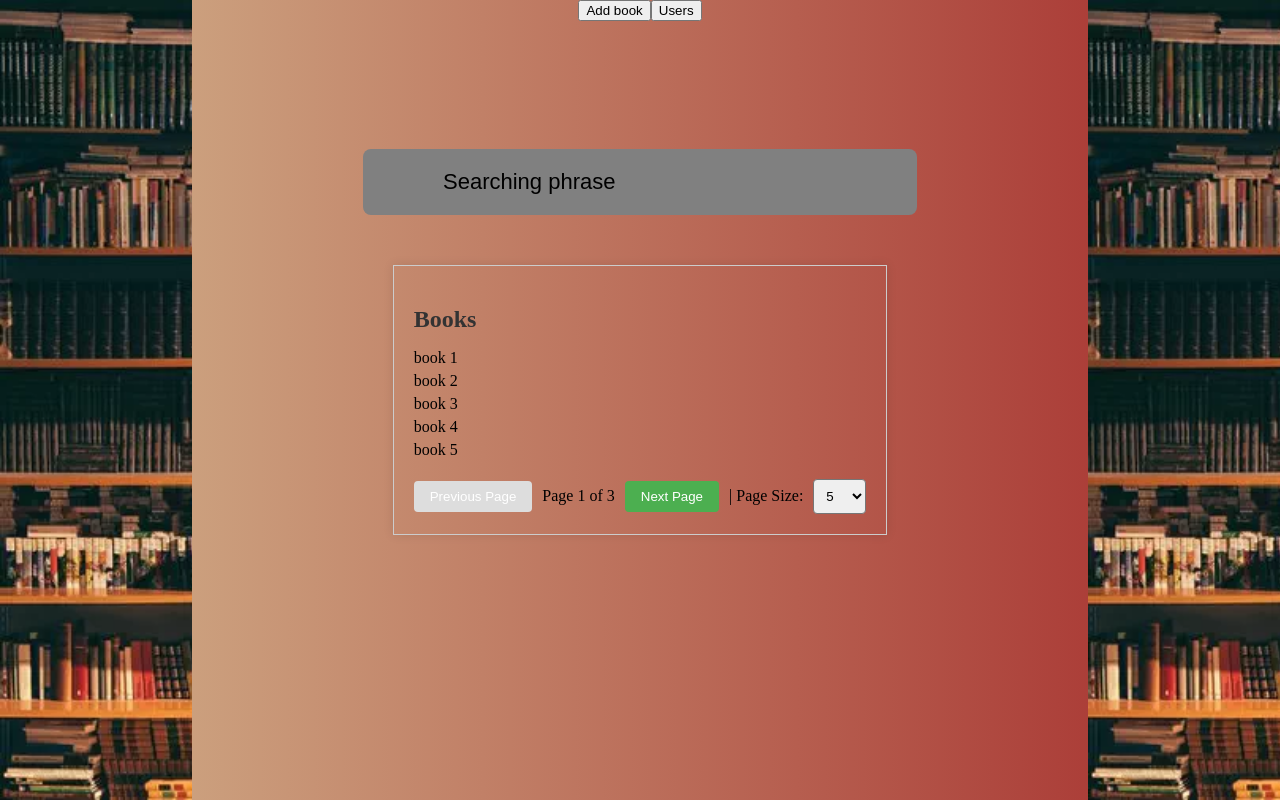
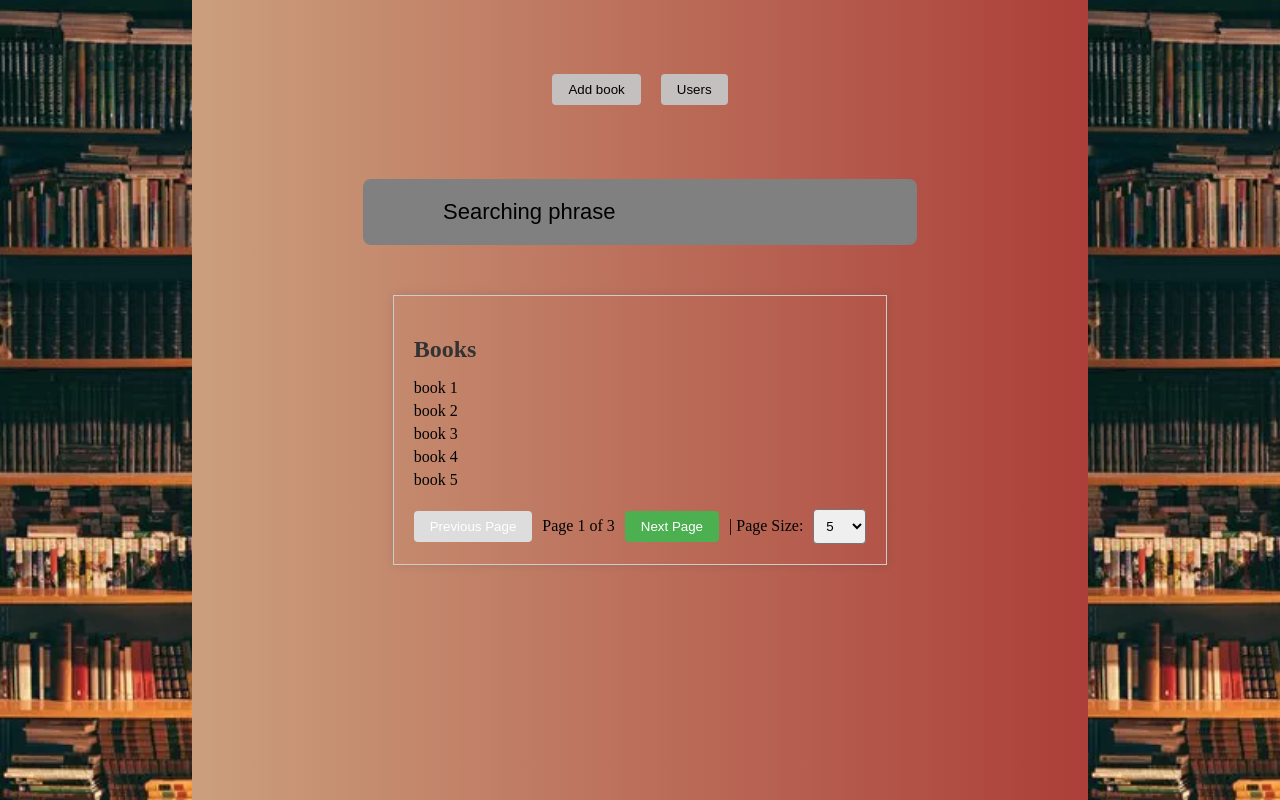
Before and after one commit to TomaszHamerla/BookLendApp-React, a React (Vite) app: page / in a window 1280 px wide. Built offline with nearby package versions, Linux system fonts and the light colour scheme.

Commit message:
added some css style

```diff
--- a/src/App.css
+++ b/src/App.css
@@ -5,7 +5,7 @@
     height: 100vh;
 }
 .input{
-    margin-top: 10%;
+    margin-top: 5%;
     border-radius: 8px;
     height: 8%;
     width: 40%;
@@ -22,3 +22,6 @@
     font-size: 22px;
     padding-left: 40px;
 }
+.buttons-container{
+    margin-top: 5%;
+}
--- /dev/null
+++ b/src/components/NavigationButtons.css
@@ -0,0 +1,9 @@
+.navBtn{
+    margin: 10px;
+    border-radius: 4px;
+    background:#c5c0c0;
+    outline: none;
+    border: none;
+    cursor: pointer;
+    padding: 8px 16px;
+}
--- a/src/components/NavigationButtons.jsx
+++ b/src/components/NavigationButtons.jsx
@@ -1,3 +1,4 @@
+import "./NavigationButtons.css"
 import React from "react";
 
 export const NavigationButtons = ({
@@ -14,7 +15,7 @@ export const NavigationButtons = ({
     <div>
       {activePage !== 'AddBook' ? (
         <>
-          <button onClick={() => handleButtonClick('AddBook' )}>
+          <button className="navBtn" onClick={() => handleButtonClick('AddBook' )}>
             Add book
           </button>
         </>
@@ -23,14 +24,14 @@ export const NavigationButtons = ({
       )}
       {activePage !== 'Users' ? (
         <>
-          <button onClick={() => handleButtonClick('Users')}>Users</button>
+          <button className="navBtn" onClick={() => handleButtonClick('Users')}>Users</button>
         </>
       ) : (
         <></>
       )}
       {activePage !== '0' ? (
         <>
-          <button onClick={() => handleButtonClick('0')}>Books</button>
+          <button className="navBtn" onClick={() => handleButtonClick('0')}>Books</button>
         </>
       ) : (
         <></>
```
